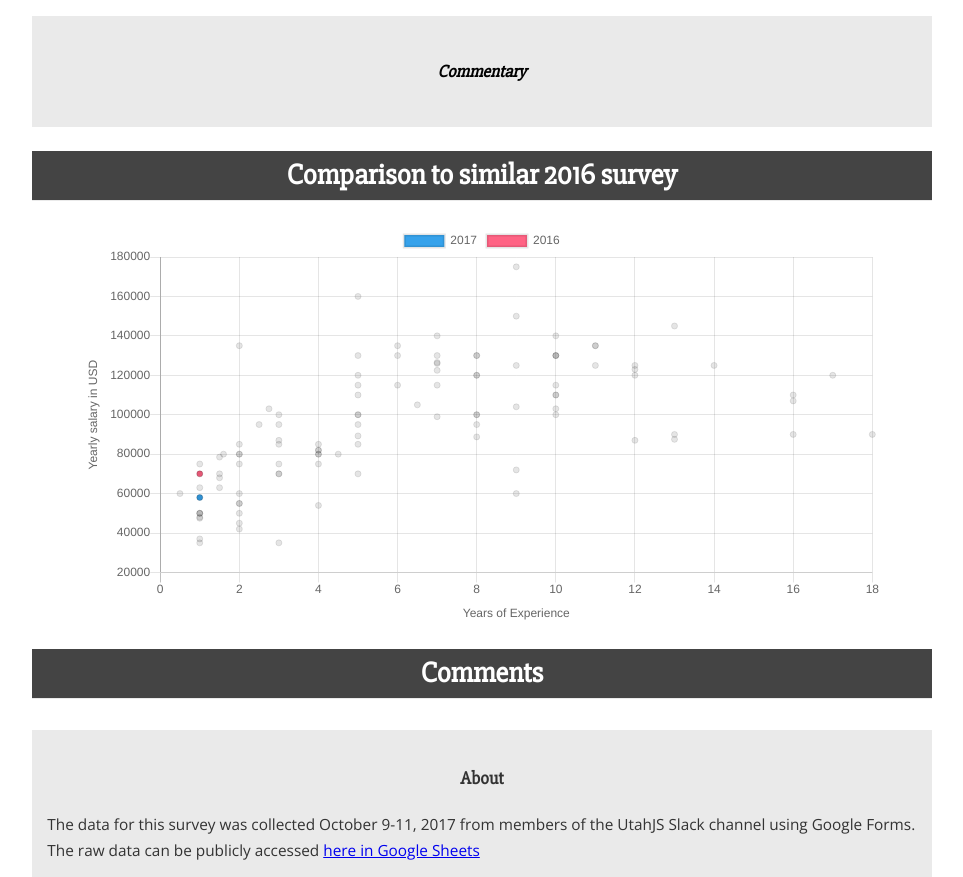
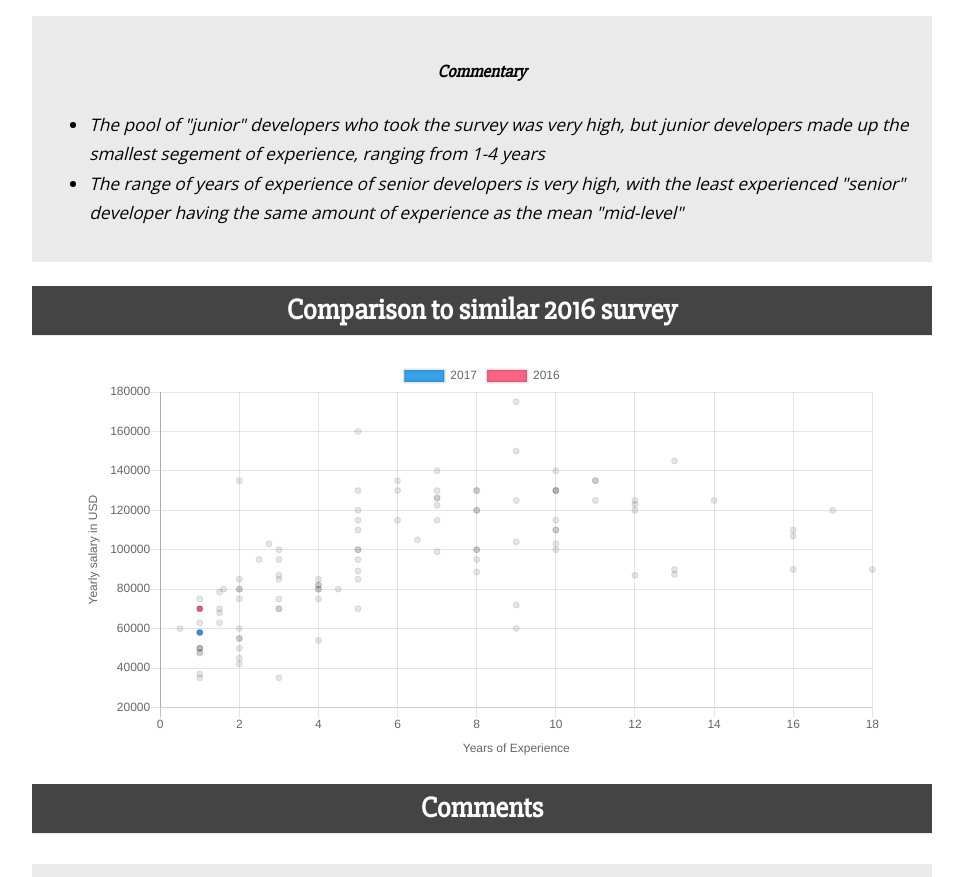
Before and after one commit to mdjasper/utah-js-pay-data, a plain HTML site: page index.html in a window 1280 px wide. Shown: the part 4445-5322 px from the top of the page, without its empty margins (158-1121 px from the left). Drawn offline with nearby package versions, Linux system fonts and the light colour scheme; a script that the page names is missing.

Commit message:
added commentary

```diff
--- a/index.html
+++ b/index.html
@@ -437,7 +437,10 @@
 
       <div class="commentary">
         <h4>Commentary</h4>
-        <p></p>
+        <ul>
+          <li>The pool of "junior" developers who took the survey was very high, but junior developers made up the smallest segement of experience, ranging from 1-4 years</li>
+          <li>The range of years of experience of senior developers is very high, with the least experienced "senior" developer having the same amount of experience as the mean "mid-level"</li>
+        </ul>
       </div>
 
       <h2>Comparison to similar 2016 survey</h2>
```
